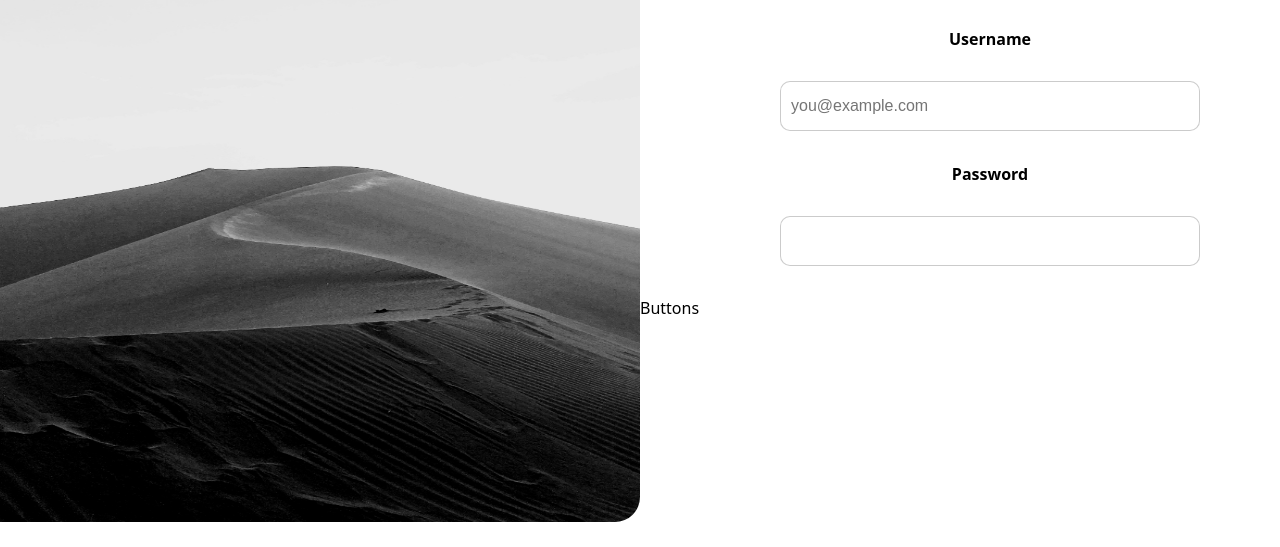
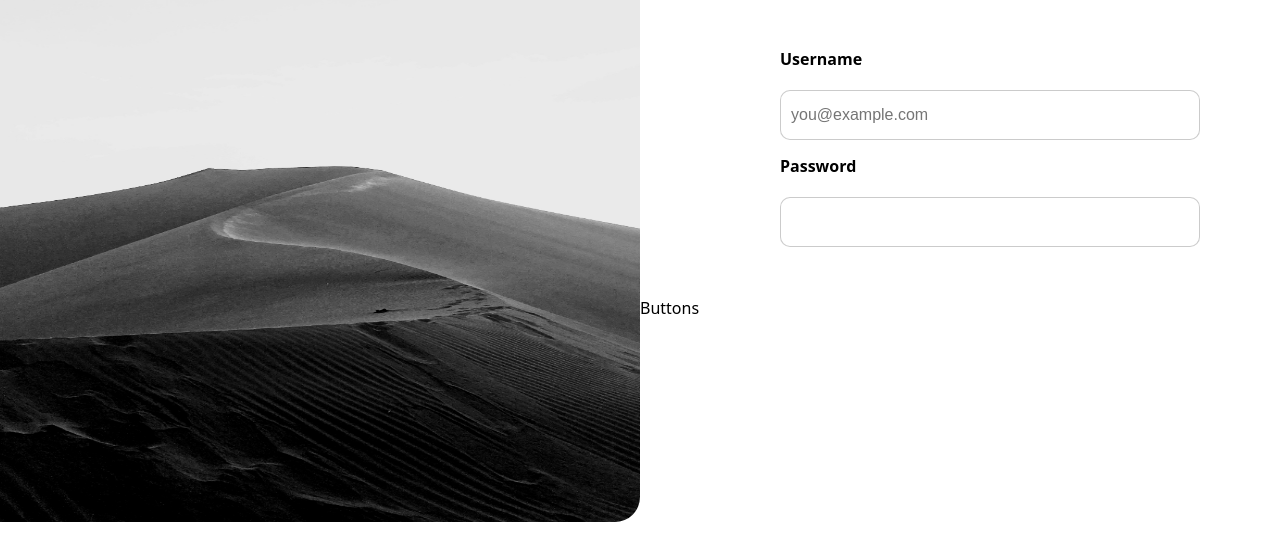
Before and after one commit to SKumr20/signupTOP, a plain HTML site: page index.html in a window 1280 px wide. Shown: the part 253-800 px from the top of the page. Drawn offline with Linux system fonts and the light colour scheme.

Commit message:
modified:   style.css

```diff
--- a/style.css
+++ b/style.css
@@ -82,7 +82,8 @@ body {
 .formArea {
     display: flex;
     flex-direction: column;
-    justify-content: space-evenly;
+    justify-content: center;
+    gap: 15px;
     align-items: center;
     height: 40%;
     width: 100%;
@@ -101,6 +102,12 @@ body {
 
 .formArea input:focus {
     outline: none;
+}
+
+.formArea b {
+    align-self: flex-start;
+    margin-left: 20%;
+    margin-bottom: 5px;
 }
 
 .buttons {
```
